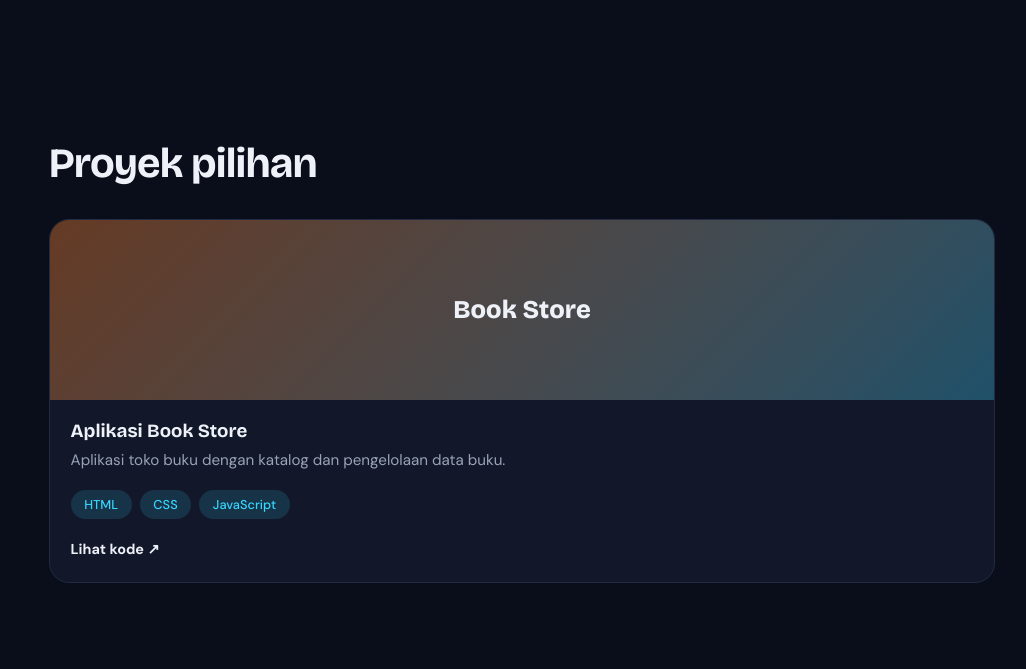
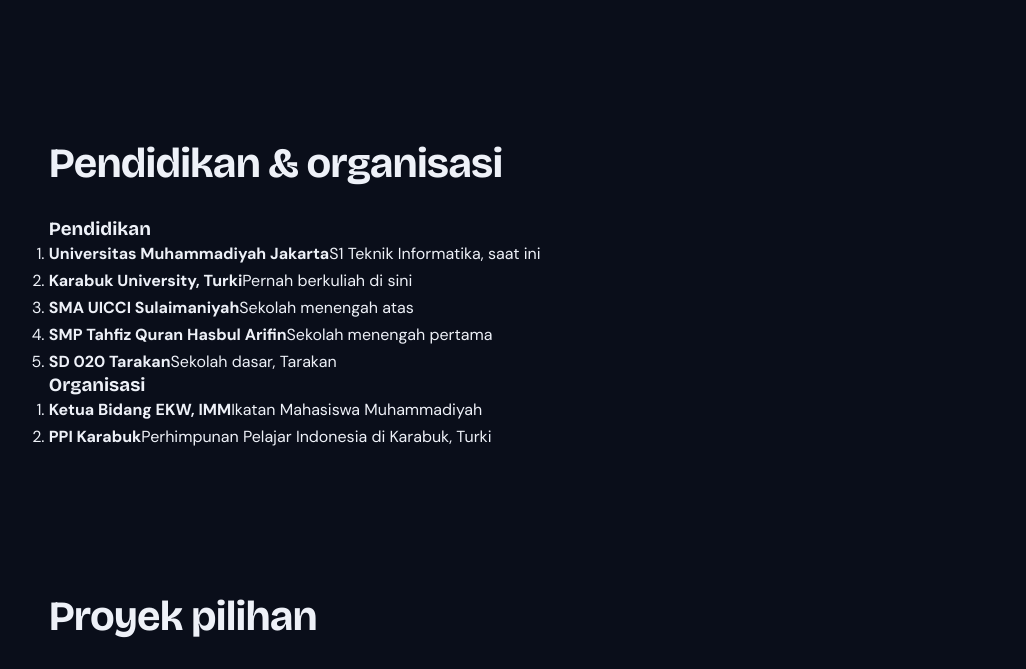
Before and after one commit to adenniansyah/adenniansyah.github.io, a plain HTML site: page index.html in a window 1280 px wide. Shown: the part 1245-1914 px from the top of the page, without its empty margins (118-1144 px from the left). Drawn offline with nearby package versions, Linux system fonts and the light colour scheme.

Commit message:
Update index.html

```diff
--- a/index.html
+++ b/index.html
@@ -19,6 +19,7 @@
     <a href="#home" class="logo">AD.</a>
     <nav>
       <a href="#about">Tentang</a>
+      <a href="#journey">Perjalanan</a>
       <a href="#projects">Proyek</a>
       <a href="#skills">Skill</a>
       <a href="#certificates">Sertifikat</a>
@@ -59,6 +60,29 @@
       </div>
     </section>
 
+    <section id="journey" class="section">
+      <h2>Pendidikan &amp; organisasi</h2>
+      <div class="journey">
+        <div>
+          <h3 class="col-title">Pendidikan</h3>
+          <ol class="timeline">
+            <li><b>Universitas Muhammadiyah Jakarta</b><span>S1 Teknik Informatika, saat ini</span></li>
+            <li><b>Karabuk University, Turki</b><span>Pernah berkuliah di sini</span></li>
+            <li><b>SMA UICCI Sulaimaniyah</b><span>Sekolah menengah atas</span></li>
+            <li><b>SMP Tahfiz Quran Hasbul Arifin</b><span>Sekolah menengah pertama</span></li>
+            <li><b>SD 020 Tarakan</b><span>Sekolah dasar, Tarakan</span></li>
+          </ol>
+        </div>
+        <div>
+          <h3 class="col-title">Organisasi</h3>
+          <ol class="timeline">
+            <li><b>Ketua Bidang EKW, IMM</b><span>Ikatan Mahasiswa Muhammadiyah</span></li>
+            <li><b>PPI Karabuk</b><span>Perhimpunan Pelajar Indonesia di Karabuk, Turki</span></li>
+          </ol>
+        </div>
+      </div>
+    </section>
+
     <section id="projects" class="section">
       <h2>Proyek pilihan</h2>
       <div class="cards">
@@ -72,7 +96,7 @@
             <p>Aplikasi toko buku dengan katalog dan pengelolaan data buku.</p>
             <div class="tags"><span>HTML</span><span>CSS</span><span>JavaScript</span></div>
             <div class="links">
-              <a href="https://github.com/adenniansyah/Projek_BNSP" target="_blank" rel="noopener">Lihat kode ↗</a>
+              <a href="https://github.com/adenniansyah" target="_blank" rel="noopener">Lihat kode ↗</a>
             </div>
           </div>
         </article>
@@ -118,7 +142,10 @@
     <section id="contact" class="section contact">
       <h2>Mari berkolaborasi</h2>
       <p>Punya proyek atau ingin berkenalan? Kirim pesan kapan saja.</p>
-      <a href="mailto:adenniansyah@gmail.com" class="btn primary">adenniansyah@gmail.com</a>
+      <div class="cta center">
+        <a href="https://wa.me/62812XXXXXXXX" target="_blank" rel="noopener" class="btn primary">WhatsApp</a>
+        <a href="mailto:adenniansyah@gmail.com" class="btn ghost">adenniansyah@gmail.com</a>
+      </div>
       <div class="socials">
         <a href="https://github.com/adenniansyah" target="_blank" rel="noopener">GitHub</a>
         <a href="https://instagram.com/kande123" target="_blank" rel="noopener">Instagram</a>
```
